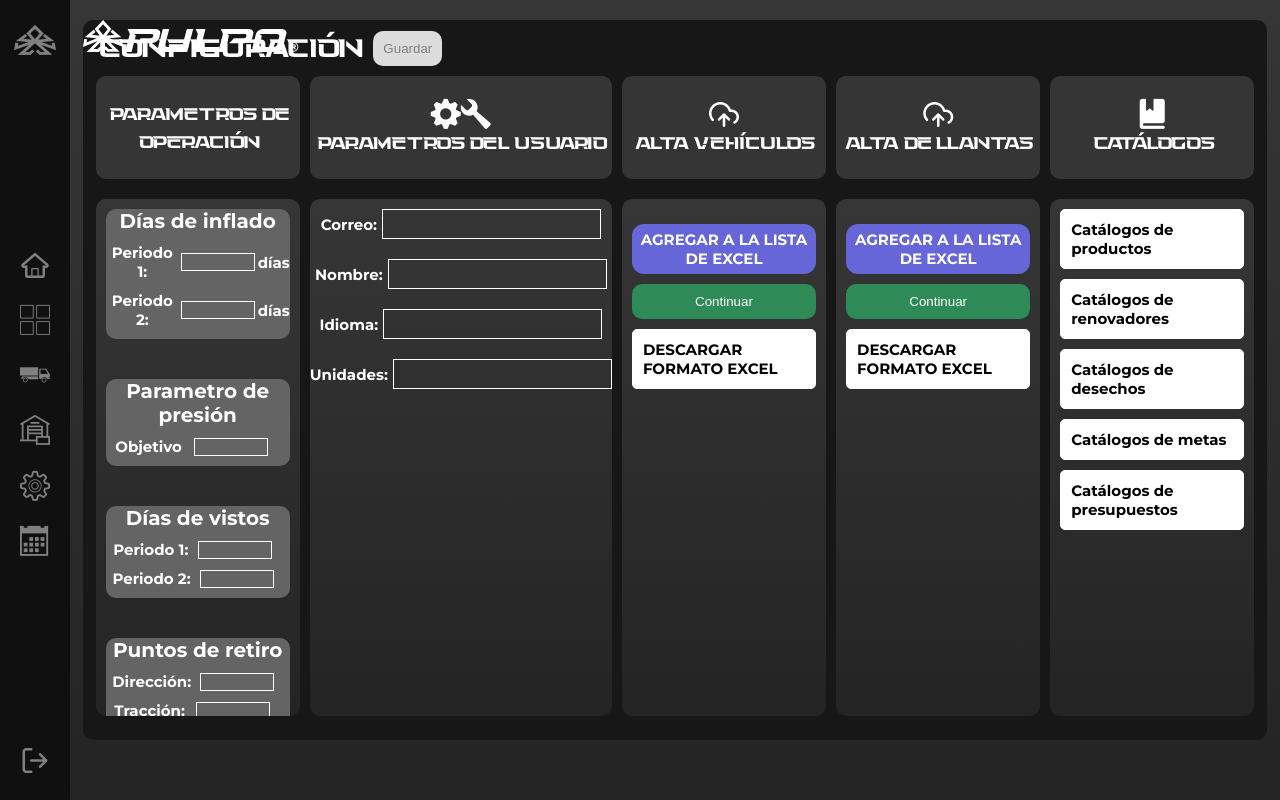
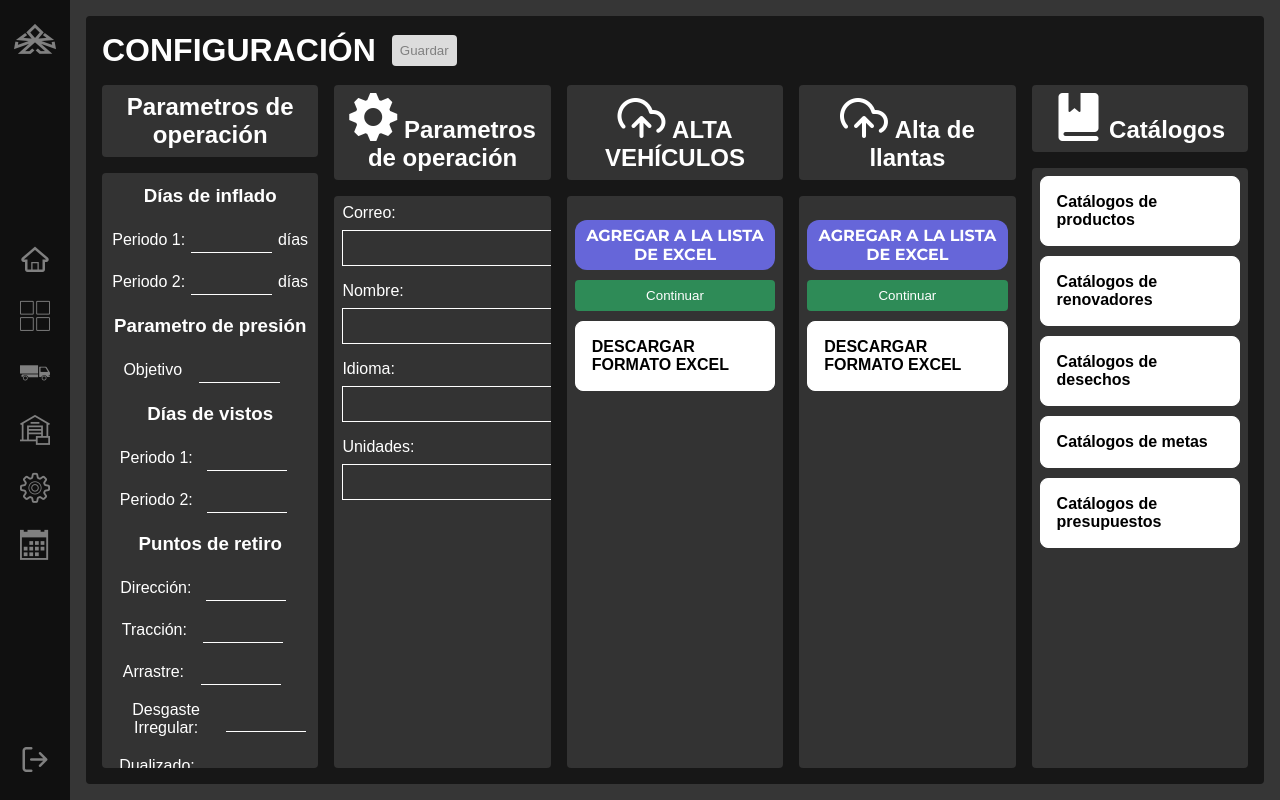
Before and after one commit to eliasg24/aetoweb, a Django app: template templates/config.html in a window 1280 px wide. Run offline with Django 3.2, Linux system fonts and the light colour scheme; the template is opened without the code that fills it, so the values that code supplies are empty; some web fonts are replaced.

Commit message:
Subida a Aetoweb

```diff
--- a/dashboards/urls.py
+++ b/dashboards/urls.py
@@ -25,6 +25,11 @@ urlpatterns = [
         route="api/pro/",
         view=views.PulpoProAPI.as_view(),
         name="apiPro"
+    ),
+    path(
+        route="api/tireeye/",
+        view=views.TireEyeAPI.as_view(),
+        name="apiTireEye"
     ),
     path(
         route="buscar/",
--- a/static/css/base.css
+++ b/static/css/base.css
@@ -15,3 +15,16 @@ body {
   grid-template-columns: auto 1fr;
   margin: 0;
 }
+
+h1,
+h2,
+h3,
+h4,
+h5,
+h6 {
+  margin: 0.25rem 0;
+}
+
+h1 {
+  font-size: 60px;
+}
--- a/static/css/config2.css
+++ b/static/css/config2.css
@@ -1,30 +1,10 @@
 :root {
-  --inputs-laterales: linear-gradient(#d76369, #f4aa74);
-  --red: #d76369;
-  --orange: #f6aa6f;
   --black: #171717;
   --gray: linear-gradient(#363636, #242424);
 }
 
-* {
-  box-sizing: border-box;
-}
-
-body {
-  margin: 0;
-  font-family: Arial;
-  background: #f1f1f1;
-  font-family: 'Montserrat', sans-serif;
-  background: var(--gray);
-}
-
 a {
   text-decoration: none;
-}
-
-html {
-  font-size: 62.5%;
-  color: white;
 }
 
 ul {
@@ -35,22 +15,10 @@ ul {
   background-color: var(--gray);
 }
 
-h3 {
-  font-size: 2rem;
-  margin: 0;
-}
-
-h4 {
-  font-size: 2rem;
-}
-
 .all-cont {
-  display: grid;
-  grid-template-rows: auto 1fr;
+  display: flex;
+  padding: 1rem;
   height: 100vh;
-  width: calc(100% - 70px);
-  float: left;
-  gap: 20px;
 }
 
 .config-nav {
@@ -58,16 +26,17 @@ h4 {
   display: flex;
   flex-flow: row nowrap;
   justify-content: flex-start;
+  gap: 1rem;
 }
 
 .btn {
   background: none;
   border: none;
-  border-radius: 1rem;
+  border-radius: .25rem;
   cursor: pointer;
   display: block;
   outline: none;
-  padding: 1rem;
+  padding: .5rem;
   width: fit-content;
   transition: .4s ease;
 }
@@ -88,85 +57,92 @@ h4 {
   pointer-events: none;
 }
 
-.menu_li--left {
-  margin-top: 1vh;
-  margin-left: 1vw;
+/* configuración */
+
+.container {
+  background-color: var(--black);
+  border-radius: .25rem;
+  display: grid;
+  gap: 1rem;
+  grid-template-rows: auto 1fr;
+  height: 100%;
+  padding: 1rem;
+  width: 100%;
 }
 
-/* configuración */
-
-.horizontal {
-  margin: 0 1vw 0 1vw;
-  border-radius: 10px;
-  font-size: 1.3rem;
-  background-color: var(--black);
-  display: grid;
-  grid-template-rows: auto 1fr;
-  height: 90vh;
-}
-
-.horizontal h2 {
-  font-size: 3.6rem;
-  font-family: energize-thin;
-  margin: 1vh 1vw;
-}
-
-.energize-title {
-  font-family: energize-thin;
-  font-size: 2.4rem;
+.title {
+  font-size: 2rem;
   margin: 0;
   text-align: center;
 }
 
-.horizontal_graficas--1 {
+.grid {
   display: grid;
+  gap: 1rem;
   grid-template-columns: repeat(5, 1fr);
   justify-items: center;
-  gap: 10px;
-  margin: 0 1vw 2vh;
 }
 
-.con1 {
-  display: grid;
-  grid-template-rows: 1fr 5fr;
-  gap: 20px;
+.con {
+  display: flex;
+  flex-flow: column nowrap;
+  gap: 1rem;
   width: 100%;
   height: 100%;
-  font-size: 1.5rem;
-  border-radius: 10px;
+  border-radius: .25rem;
 }
 
-.sub-con1::-webkit-scrollbar {
+.con-title,
+.con-sec {
+  background-color: #333;
+}
+
+.con-title {
+  border-radius: .25rem;
+  padding: .5rem;
+  text-align: center;
+}
+
+.con-title__text {
+  margin: 0;
+}
+
+.con-sec {
+  border-radius: .25rem;
+  display: flex;
+  flex-direction: column;
+  gap: 1rem;
+  height: 100%;
+  overflow-y: auto;
+  padding: .5rem;
+  position: absolute;
+  width: 100%;
+}
+
+.con-sec::-webkit-scrollbar {
   width: 10px;
 }
 
-.sub-con1::-webkit-scrollbar-thumb {
+.con-sec::-webkit-scrollbar-thumb {
   border-radius: 5px;
   background-color: black;
 }
 
-.sub-con1::-webkit-scrollbar-track {
+.con-sec::-webkit-scrollbar-track {
   border-radius: 5px;
   background-color: gray;
 }
 
-.sub-con1 {
+.form-group {
   display: flex;
-  flex-direction: column;
-  border-radius: 10px;
-  gap: 20px;
-  background: var(--gray);
-  overflow-y: scroll;
+  flex-flow: column nowrap;
+  gap: 1rem;
+  text-align: center;
 }
 
-.title_cont1 {
-  display: flex;
-  align-items: center;
-  background-color: #353535;
-  border-radius: 10px;
-  flex-flow: column nowrap;
-  justify-content: center;
-  padding: .75rem;
+.wrapper {
+  position: relative;
+  height: 100%;
 }
 
 .right {
@@ -210,24 +186,6 @@ h4 {
   border-radius: 10px;
 }
 
-.con2 {
-  display: grid;
-  grid-template-rows: 1fr 5fr;
-  gap: 20px;
-  width: 100%;
-  height: 100%;
-  font-size: 1.5rem;
-  border-radius: 10px;
-}
-
-.sub-con2 {
-  display: flex;
-  flex-direction: column;
-  border-radius: 10px;
-  gap: 20px;
-  background: var(--gray);
-}
-
 .title_cont2 {
   display: flex;
   background: #353535;
@@ -259,8 +217,9 @@ h4 {
 }
 
 .form-label {
+  align-items: center;
   display: flex;
-  align-items: center;
+  flex-flow: row wrap;
   gap: .5rem;
 }
 
@@ -273,47 +232,6 @@ h4 {
   outline: none;
 }
 
-/* .nombre {
-  text-align: center;
-}
-.nombre p {
-  font-size: 2rem;
-}
-
-.idioma {
-  text-align: center;
-}
-.idioma p {
-  font-size: 2rem;
-}
-
-.unidades {
-  text-align: center;
-}
-
-.unidades p {
-  font-size: 2rem;
-} */
-
-.con3 {
-  display: grid;
-  grid-template-rows: 1fr 5fr;
-  gap: 20px;
-  width: 100%;
-  height: 100%;
-  font-size: 1.5rem;
-  border-radius: 10px;
-}
-
-.title_cont3 {
-  display: flex;
-  background: #353535;
-  border-radius: 10px;
-  align-items: center;
-  justify-content: center;
-  flex-direction: column;
-}
-
 .icon-upload-cloud {
   font-size: 3rem;
 }
@@ -323,9 +241,6 @@ h4 {
   flex-direction: column;
   border-radius: 10px;
   gap: 10px;
-  background: var(--gray);
-  padding-top: 1rem;
-  padding: 1rem;
 }
 
 .buttons input {
@@ -340,6 +255,7 @@ h4 {
   justify-content: center;
   align-items: center;
 }
+
 .buttons p {
   width: 100%;
   margin-bottom: 10px;
@@ -369,100 +285,8 @@ h4 {
   color: white;
 }
 
-.con4 {
-  display: grid;
-  grid-template-rows: 1fr 5fr;
-  gap: 20px;
-  width: 100%;
-  height: 100%;
-  font-size: 1.5rem;
-  border-radius: 10px;
-}
-
-.title_cont4 {
-  display: flex;
-  background: #353535;
-  border-radius: 10px;
-  align-items: center;
-  justify-content: center;
-  flex-direction: column;
-}
-
-.con4 .buttons input {
-  position: absolute;
-  opacity: 0;
-  visibility: hidden;
-}
-
-.con4 .buttons p {
-  width: 100%;
-  margin-bottom: 10px;
-  font-family: 'Montserrat', sans-serif;
-  font-weight: bold;
-  border: none;
-  border-radius: 12px;
-  color: white;
-  cursor: pointer;
-  text-align: center;
-  vertical-align: middle;
-  background: #6666d9;
-}
-
-.con5 {
-  display: grid;
-  grid-template-rows: 1fr 5fr;
-  gap: 20px;
-  width: 100%;
-  height: 100%;
-  font-size: 1.5rem;
-  border-radius: 10px;
-}
-
-.title_cont5 {
-  display: flex;
-  background: #353535;
-  border-radius: 10px;
-  align-items: center;
-  justify-content: center;
-  flex-direction: column;
-}
-
 .icon-bookmark14 {
   font-size: 3rem;
-}
-
-.con5 .buttons p {
-  width: 100%;
-  margin-bottom: 10px;
-  font-family: 'Montserrat', sans-serif;
-  font-weight: bold;
-  border: none;
-  border-radius: 12px;
-  color: black;
-  cursor: pointer;
-  text-align: center;
-  vertical-align: middle;
-  background: linear-gradient(to right, #d76369, #f4aa74);
-}
-
-.con5 .buttons button {
-  width: 100%;
-  height: 40px;
-  margin-bottom: 10px;
-  font-family: 'Montserrat', sans-serif;
-  font-weight: bold;
-  border: none;
-  border-radius: 12px;
-  cursor: pointer;
-  background: #6666d9;
-}
-
-.con1,
-.con2,
-.con3,
-.con4,
-.con5 {
-  height: 80vh;
 }
 
 .text-input {
@@ -470,13 +294,12 @@ h4 {
   align-items: center;
   gap: .25rem;
   grid-template-columns: auto 40% auto;
-  margin: 1rem 0;
 }
 
 .number-input {
   background: transparent;
   border: none;
-  border: thin solid #fff;
+  border-bottom: thin solid #fff;
   color: #fff;
   font-size: 1.25rem;
   font-weight: bold;
--- a/templates/config.html
+++ b/templates/config.html
@@ -1,36 +1,37 @@
-<head>
+{% extends 'base.html' %}
+
+{% block head %}
 {% load static %}
 <link rel="stylesheet" href="{% static 'css/config2.css' %}">
 <link rel="preconnect" href="https://fonts.googleapis.com">
 <link rel="preconnect" href="https://fonts.gstatic.com" crossorigin>
 <link href="https://fonts.googleapis.com/css2?family=Montserrat:wght@700&display=swap" rel="stylesheet">
 <link rel="shortcut icon" href="{% static 'images/favicon.ico' %}">
-  <title>AETO WEB</title>
-</head>
-<body>
+<title>Configuracion</title>
+{% endblock head %}
 
-    {% include 'nav.html' %}
-
+{% block content %}
 <div class="all-cont">
-        <ul>
-          <li class="menu_li--left"><img src="{% static 'images/Grupo 66.png' %}" alt=""></li>
-        </ul>
-
-        <form class="horizontal">
+    <section class="container">
 
         <nav class="config-nav">
-                <H2>CONFIGURACIÓN</H2>
+            <h1 class="title">CONFIGURACIÓN</h1>
+            <form>
                 <input type="submit" value="Guardar" class="btn btn_success disabled" id="save">
+            </form>
         </nav>
 
-            <section class="horizontal_graficas--1">
-                <div class="con1">
-                    <div class="title_cont1">
-                        <h3 class="energize-title">PARAMETROS DE OPERACIÓN</h3>
+        <article class="grid">
+            <div class="con">
+                <div class="con-title">
+                    <h2 class="con-title__text">
+                        Parametros de operación
+                    </h2>
                 </div>
-                    <div class="sub-con1">
 
-                        <div class="dias_inflado">
+                <div class="wrapper">
+                    <div class="con-sec">
+                        <div class="form-group">
                             <h3>Días de inflado</h3>
                             <!-- <p>Periodo 1: {{user.perfil.compania.periodo1}} días</p> -->
                             <div class="text-input">
@@ -46,7 +47,7 @@
                             </div>
                         </div>
 
-                        <div class="presion">
+                        <div class="form-group">
                             <h3>Parametro de presión</h3>
                             <div class="text-input">
                                 <span>Objetivo</span>
@@ -54,7 +55,7 @@
                             </div>
                         </div>
 
-                        <div class="dias_visto">
+                        <div class="form-group">
                             <h3>Días de vistos</h3>
 
                             <div class="text-input">
@@ -69,7 +70,7 @@
 
                         </div>
 
-                        <div class="retiro">
+                        <div class="form-group">
                             <h3>Puntos de retiro</h3>
                             <div class="text-input">
                                 <span>Dirección: </span>
@@ -92,18 +93,19 @@
                                 <input type="number" class="number-input">
                             </div>
                         </div>
-
                     </div>
                 </div>
+            </div>
+            <div class="con">
 
-                <div class="con2">
-                    <div class="title_cont2">
-                        <div>
-                            <span class="icon-cog5"><span class="icon-wrench1"></span></span>
+                <div class="con-title">
+                    <h2 class="con-title__text">
+                       <span class="icon-cog5"></span> Parametros de operación
+                    </h2>
                 </div>
-                        <h3 class="energize-title">PARAMETROS DEL USUARIO</h3>
-                    </div>
-                    <div class="sub-con2 params">
+
+                <div class="wrapper">
+                    <div class="con-sec">
                         <!-- <div class="correo">
                             <h4>Correo:</h4>
                             <p>{{user.email}}</p>
@@ -155,12 +157,16 @@
 
                     </div>
                 </div>
-
-                <div class="con3">
-                    <div class="title_cont3">
+            </div>
+            <div class="con">
+                <div class="con-title">
+                    <h2 class="con-title__text">
                         <span class="icon-upload-cloud"></span>
-                        <h3 class="energize-title">ALTA VEHÍCULOS</h3>
+                        ALTA VEHÍCULOS
+                    </h2>
                 </div>
+                <div class="wrapper">
+                    <div class="con-sec">
                         <div class="buttons">
                             <div>
                                 <form style="margin: 0" method="POST" enctype="multipart/form-data">
@@ -175,11 +181,17 @@
                             <a href="https://drive.google.com/uc?export=download&id=1Lg7iQZf_N3bwSjutnlWAJwF5mlPXERai" class="btn btn-redirect">DESCARGAR FORMATO EXCEL</a>
                         </div>
                     </div>
-                <div class="con4">
-                    <div class="title_cont3">
+                </div>
+            </div>
+            <div class="con">
+                <div class="con-title">
+                    <h2 class="con-title__text">
                         <span class="icon-upload-cloud"></span>
-                        <h3 class="energize-title">ALTA DE LLANTAS</h3>
+                        Alta de llantas
+                    </h2>
                 </div>
+                <div class="wrapper">
+                    <div class="con-sec">
                         <div class="buttons">
                             <div>
                                 <form style="margin: 0" method="POST" enctype="multipart/form-data">
@@ -194,11 +206,17 @@
                             <a href="https://drive.google.com/uc?export=download&id=1Lg7iQZf_N3bwSjutnlWAJwF5mlPXERai" class="btn btn-redirect">DESCARGAR FORMATO EXCEL</a>
                         </div>
                     </div>
-                <div class="con5">
-                    <div class="title_cont3">
+                </div>
+            </div>
+            <div class="con">
+                <div class="con-title">
+                    <h2 class="con-title__text">
                         <span class="icon-bookmark14"></span>
-                        <h3 class="energize-title">CATÁLOGOS</h3>
+                        Catálogos
+                    </h2>
                 </div>
+                <div class="wrapper">
+                    <div class="con-sec">
                         <div class="buttons">
                             <a href="{% url 'dashboards:catalogoProductos' %}" class="btn btn-redirect">
                                 Catálogos de productos
@@ -217,8 +235,10 @@
                             </a>
                         </div>
                     </div>
+                </div>
+            </div>
+        </article>
     </section>
-        </form>
 </div>
 <script>
 
@@ -249,25 +269,5 @@
         }
     });
 };
-
-const iconoMenu = document.querySelector('#icono-menu'),
-      menu = document.querySelector('#menu');
-
-    iconoMenu.addEventListener('click', (e) => {
-
-        // Alternamos estilos para el menu y body
-        menu.classList.toggle('active-burger');
-        document.body.classList.toggle('opacity');
-
-        // Alternamos su atributo 'src' para el ícono del menú
-        const rutaActual = e.target.getAttribute('src');
-
-        if(rutaActual == '{% static 'images/open-menu.png' %}'){
-            e.target.setAttribute('src','{% static 'images/open-menu2.png' %}');
-        }else{
-            e.target.setAttribute('src','{% static 'images/open-menu.png' %}');
-        }
-    });
 </script>
-</body>
-</html>
+{% endblock content %}
```
Also changed, not shown: dashboards/views.py (+36 -1 lines), static/css/home.css (+1 -10 lines), static/css/nueva.css (+67 -33 lines), templates/Filter.html (+25 -12 lines), templates/nueva.html (+41 -33 lines), templates/pulpo.html (+17 -5 lines). Lines whose indentation alone changed are shown as unchanged.
